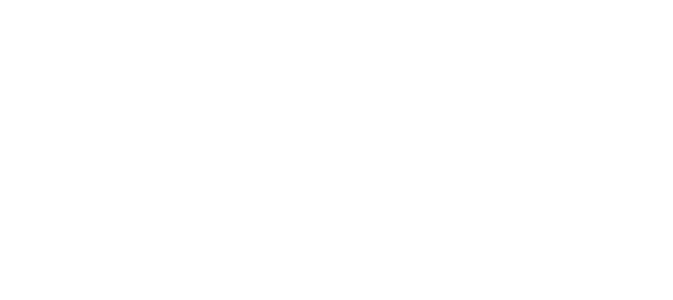
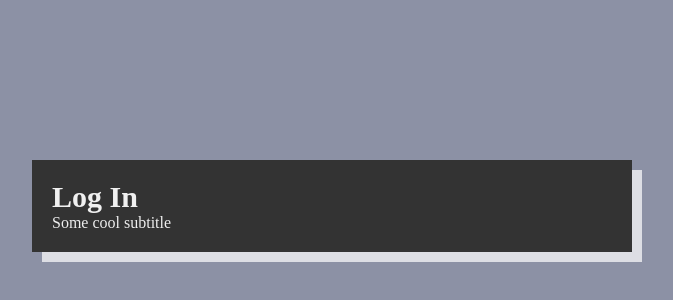
Before and after one commit to MaadhavBhatt/hc-authly-playlist-guesser, a Vue app: page / in a window 1280 px wide. Shown: the part 194-494 px from the top of the page, without its empty margins (308-981 px from the left). Built offline with nearby package versions, Linux system fonts and the light colour scheme.

Commit message:
feat: add login with styling

```diff
--- a/src/App.vue
+++ b/src/App.vue
@@ -1,5 +1,9 @@
 <template>
   <div id="app">
+    <div class="login">
+      <h1>Log In</h1>
+      <p>Some cool subtitle</p>
+    </div>
   </div>
 </template>
 
@@ -9,4 +13,41 @@
 }
 </script>
 
-<style></style>
+<style>
+:root {
+  font-size: 10px;
+}
+
+* {
+  margin: 0;
+  padding: 0;
+  box-sizing: border-box;
+}
+
+#app {
+  width: 100%;
+  min-height: 100vh;
+  display: grid;
+  place-items: center;
+  background-color: #8c91a5;
+}
+
+.login {
+  width: min(80%, 600px);
+  margin: 0 auto;
+  padding: 2rem;
+  background-color: #333;
+  box-shadow: 1rem 1rem 0 rgba(255, 255, 255, 0.7);
+
+  & h1 {
+    font-size: 3rem;
+    font-weight: 700;
+    color: #f0f0f0;
+  }
+
+  & p {
+    font-size: 1.6rem;
+    color: #eee;
+  }
+}
+</style>
```
